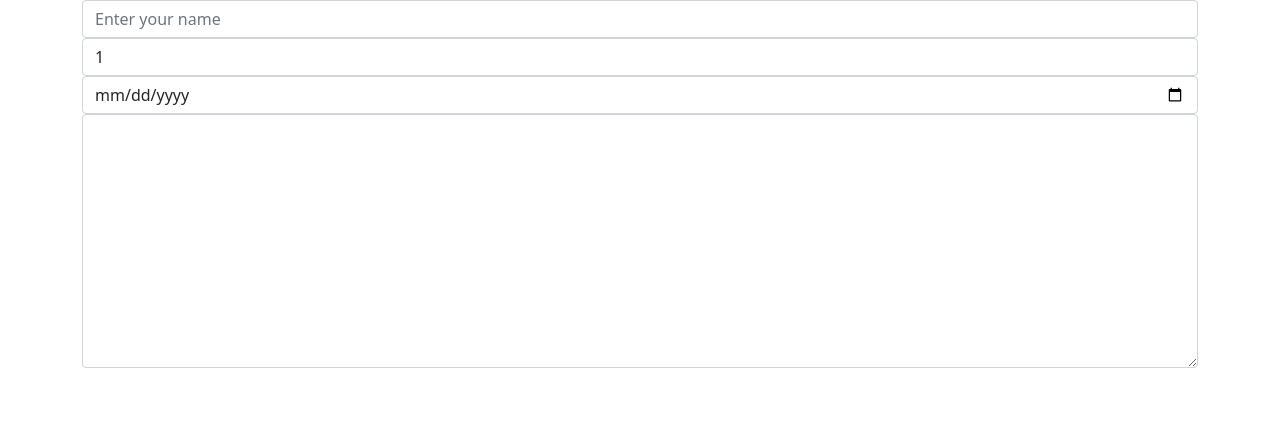
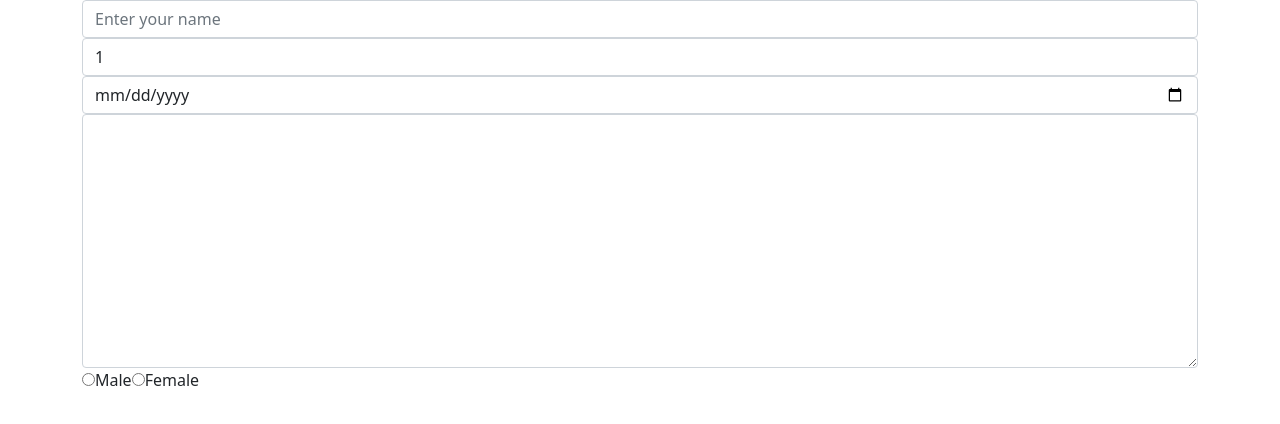
Before and after one commit to SayedUddinRayhan/React-Learning, a React (Create React App) app in the folder 01/first_app/: page / in a window 1280 px wide. Shown: the top 424 px of the page. Built offline with nearby package versions, Linux system fonts and the light colour scheme.

Commit message:
Learned radio button

```diff
--- a/01/first_app/src/Pages/Form.jsx
+++ b/01/first_app/src/Pages/Form.jsx
@@ -20,6 +20,13 @@ export default class Form extends Component {
 
                 <textarea name="about" id="" rows="10" onChange={this.change} className='form-control'></textarea>
 
+                <div>
+                    <input type="radio" name='gender' value='Male' onChange={this.change} />
+                    <label name="gender">Male</label>
+                    <input type="radio" name='gender' value='Female' onChange={this.change} />
+                    <label name="gender">Female</label>
+                </div>
+
             </div>
         )
     }
```
